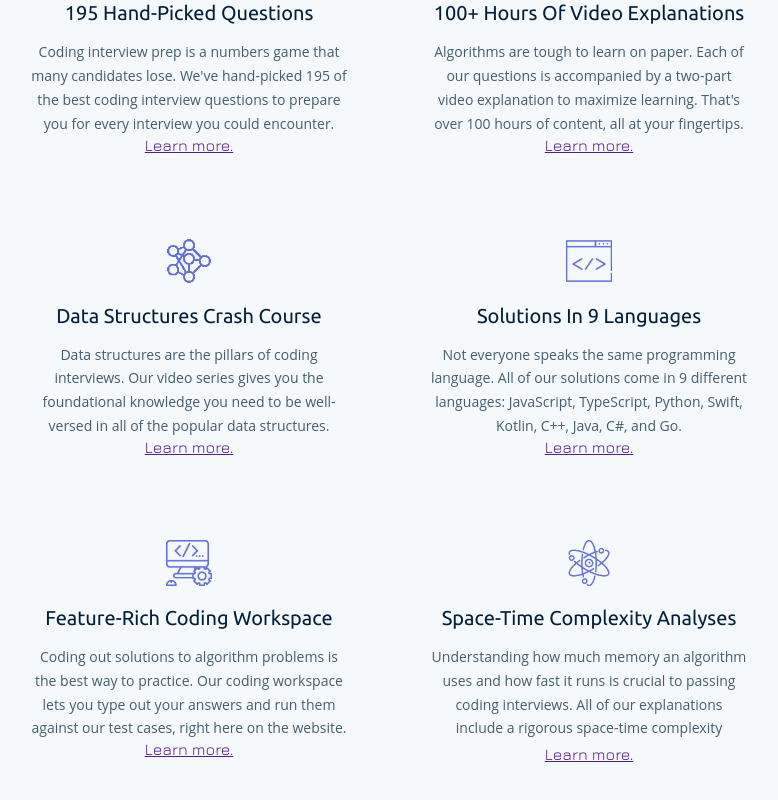
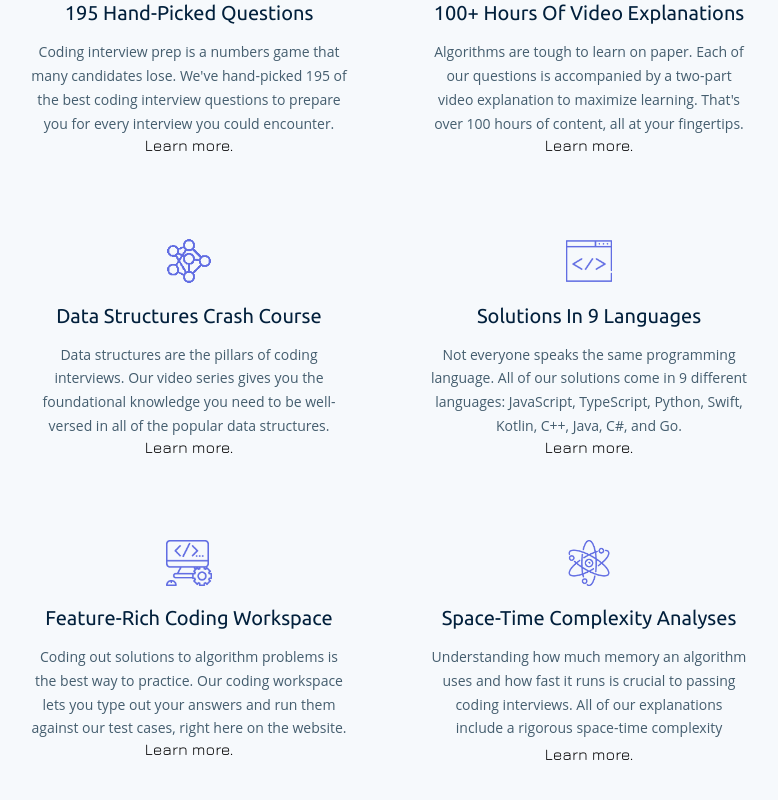
Before and after one commit to anuragsoni12/Aglo_expert, a React (Create React App) app: page / in a window 1280 px wide. Shown: the part 920-1720 px from the top of the page, without its empty margins (251-1029 px from the left). Built offline with nearby package versions, Linux system fonts and the light colour scheme.

Commit message:
Card link

```diff
--- a/package.json
+++ b/package.json
@@ -41,5 +41,8 @@
       "last 1 firefox version",
       "last 1 safari version"
     ]
+  },
+  "devDependencies": {
+    "@babel/plugin-proposal-private-property-in-object": "^7.21.11"
   }
 }
--- a/src/Components/Section/CardComponent.jsx
+++ b/src/Components/Section/CardComponent.jsx
@@ -29,7 +29,7 @@ export const CardComponent = () => {
               <h3 className="title">{item.title}</h3>
 
               <p className="detail">{item.detail}</p>
-              <a href="">Learn more.</a>
+              <a>Learn more.</a>
             </div>
           </div>
         ))}
```
Also changed, not shown: 1 other file (tests, documents, lock files or other folders).
